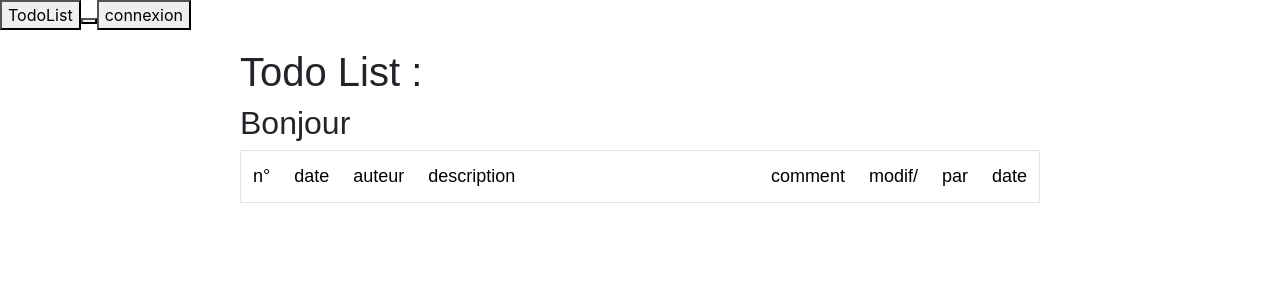
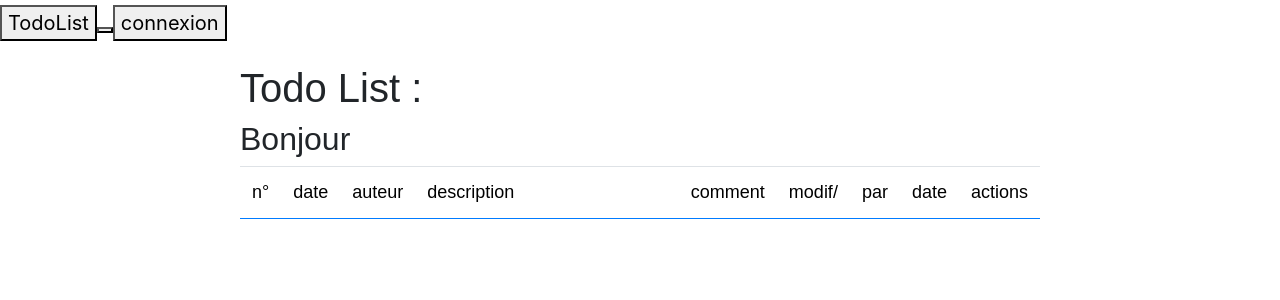
Before and after one commit to manueldurand/teamCom, a Symfony app: template templates/todo_list/index.html.twig in a window 1280 px wide. Shown: the top 300 px of the page. Run offline with Twig, Linux system fonts and the light colour scheme; the template is opened without the code that fills it, so the values that code supplies are empty; some libraries are stand-ins or nearby versions.

Commit message:
essais bootstrap

```diff
--- a/templates/base.html.twig
+++ b/templates/base.html.twig
@@ -17,6 +17,7 @@
     </head>
     <body>
         {% block nav %}
+        <nav class="navbar-brand">
         <a href="{{path('todo_list')}}"><button>TodoList<button></a>
         {% if is_granted('ROLE_USER') %}
             <a href="{{path('new_todo')}}"><button>Ajouter</button></a>
@@ -26,6 +27,7 @@
          {% if not is_granted('ROLE_USER') %}
          <a href="{{path('app_login')}}" ><button>connexion</button></a>
          {% endif %}
+         </nav>
         {% endblock %}
         {% block body %}{% endblock %}
     </body>
--- a/templates/todo_list/index.html.twig
+++ b/templates/todo_list/index.html.twig
@@ -12,11 +12,11 @@
     <h1>Todo List : </h1>
     <h2 class="ml-10" >Bonjour {{ nom }}</h2>
 
-<table class="table" border>
+<table class="table border-primary" >
 <thead>
 <tr class="">
 <td>n°</td><td>date</td><td>auteur</td><td class="col-6">description</td><td>comment</td>
-<td>modif/</td><td>par</td><td>date</td>
+<td>modif/</td><td>par</td><td>date</td><td colspan(2)>actions</td>
 </tr>
 </thead>
 <tbody>
@@ -36,13 +36,16 @@
     {# the argument of csrf_token() is an arbitrary string used to generate the token #}
     <input type="hidden" name="token" value="{{ csrf_token('delete-item') }}"/>
 
-    <button class="text-bg-danger p-3" type="submit">Supprimer</button>
+    <button class="text-bg-danger p-1" type="submit">Supprimer</button>
 </form></td>
-<td><a href="{{path('update_todo', {id: todo.id})}}"><button class="text-bg-primary p-3" >modifier</button></a></td>
+<td><a href="{{path('update_todo', {id: todo.id})}}"><button class="text-bg-primary p-1" >modifier</button></a></td>
 
 {% endif %}
 </tr>
+
 {% endfor %}
+</tbody>
+</table>
 
 
 
```
